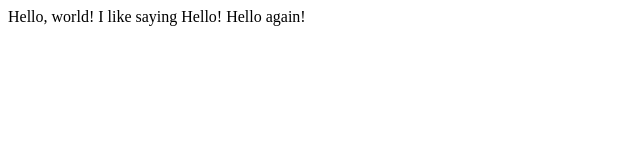
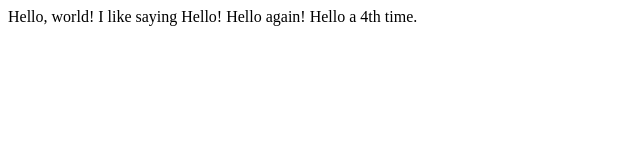
Before and after one commit to panderson1999/lecture0, a plain HTML site: page index.html in a window 1280 px wide. Shown: the whole page, without its empty margins (0-640 px from the left). Drawn offline with Linux system fonts and the light colour scheme.

Commit message:
Added another line

```diff
--- a/index.html
+++ b/index.html
@@ -4,6 +4,6 @@
         <title>My Webpage</title>
     </head>
     <body>
-        Hello, world! I like saying Hello! Hello again!
+        Hello, world! I like saying Hello! Hello again! Hello a 4th time.
     </body>
 </html>
```
